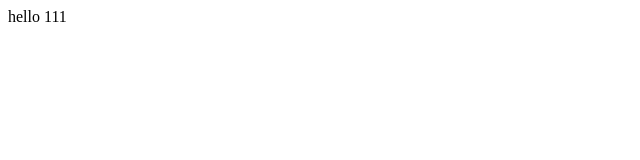
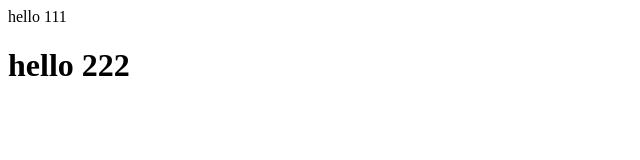
Before and after one commit to wuhoujiushiguang/test, a plain HTML site: page index.html in a window 1280 px wide. Shown: the whole page, without its empty margins (0-640 px from the left). Drawn offline with Linux system fonts and the light colour scheme.

Commit message:
修改index.html

```diff
--- a/index.html
+++ b/index.html
@@ -1 +1,2 @@
 <p>hello 111</p>
+<h1>hello 222</h1>
```
